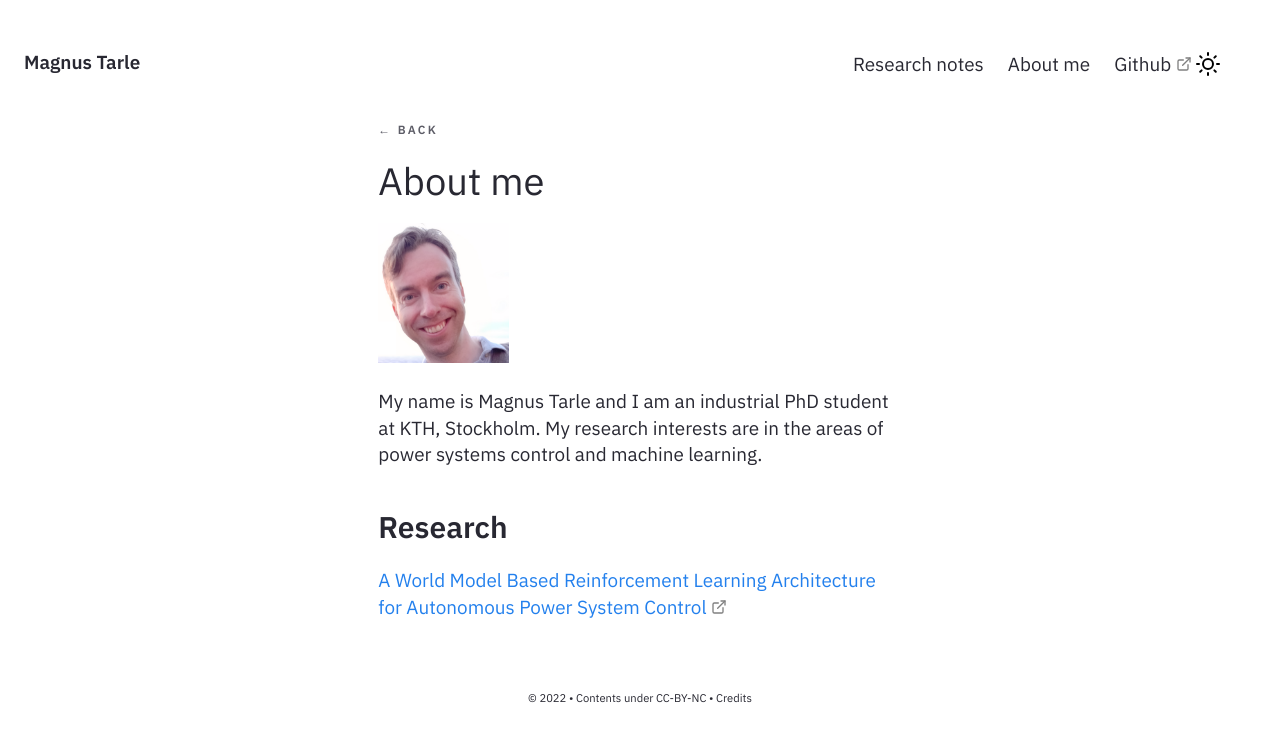
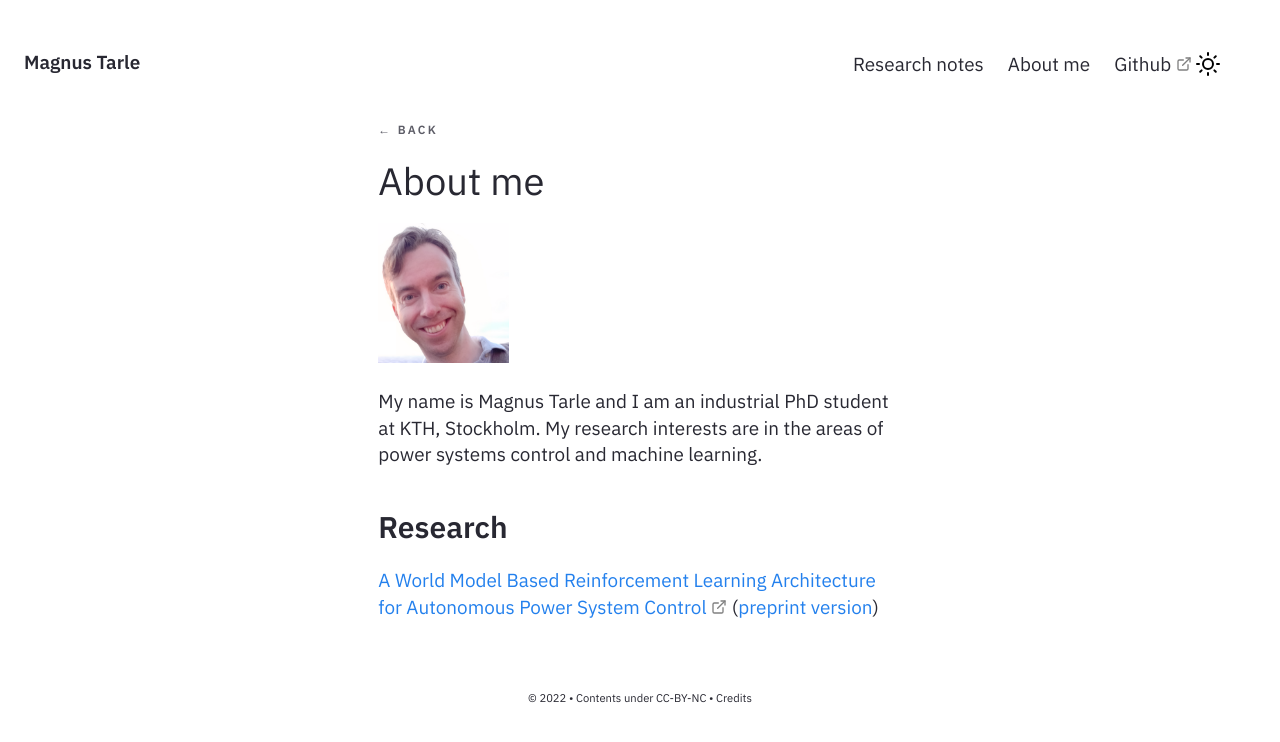
Before and after one commit to Magz303/magz303.github.io, a Jekyll site: the page built from _posts/2022-05-29-about-me.md, in a window 1280 px wide. Shown: the top 742 px of the page. Built offline with Jekyll 4.4.1, drawn with Linux system fonts in a browser that asks for light colours.

Commit message:
preprint version added

```diff
--- a/_posts/2022-05-29-about-me.md
+++ b/_posts/2022-05-29-about-me.md
@@ -5,4 +5,4 @@ title: About me
 
 My name is Magnus Tarle and I am an industrial PhD student at KTH, Stockholm. My research interests are in the areas of power systems control and machine learning.
 ## Research
-[A World Model Based Reinforcement Learning Architecture for Autonomous Power System Control](https://ieeexplore.ieee.org/document/9632332)
+[A World Model Based Reinforcement Learning Architecture for Autonomous Power System Control](https://ieeexplore.ieee.org/document/9632332) ([preprint version](../assets/pdf/preprint_a_world_model_based_reinforcement_learning_architecture_for_autonomous_power_system_control.pdf))
```
Also changed, not shown: 1 other file.
